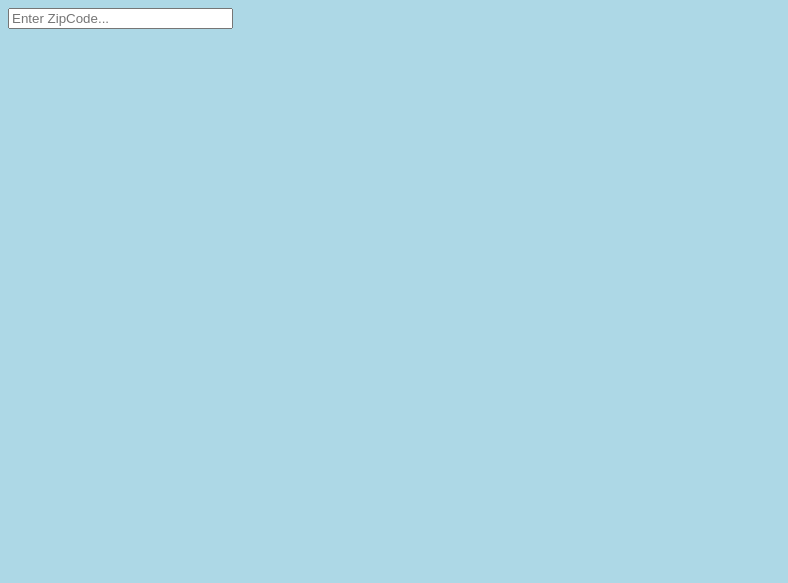
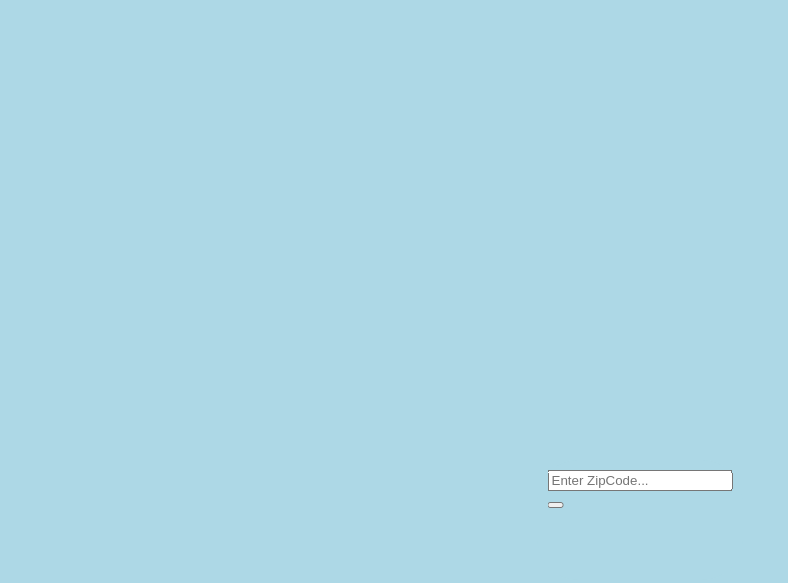
Before and after one commit to CS196Illinois/Group11-SP23, a plain HTML site: page index.html in a window 1280 px wide. Shown: the whole page, without its empty margins (0-788 px from the left). Drawn offline with Linux system fonts and the light colour scheme.

Commit message:
updated FE

```diff
--- a/index.css
+++ b/index.css
@@ -3,6 +3,21 @@ body {
 	background-color: lightblue;
 }
 
-.search {
+.SearchBox {
+	position: absolute;
+	top: 50%;
+	left: 50%;
+	transform:  translate(-50%,50%);
+	height: 100px;
+	border-radius: 40px;
+	padding: 10px;
 	background-color: lightblue;
 }
+
+.SearchBox:hover > .SearchText {
+	width: 240px;
+}
+
+.SearchBox:hover > .SearchButton {
+	background: white;
+}
--- a/index.html
+++ b/index.html
@@ -7,8 +7,13 @@
 	</head>
 
 	<body>
-		<div class = "Container-Fluid">
-			<input type= "text" id = "search" name = "search" minlength="5" maxlength = "5" size = "25", placeHolder = "Enter ZipCode...">
+		<div class = "SearchBox">
+			<form>
+			<div class = "SearchText">
+				<input class = "SearchInput" type= "text" minlength="5" maxlength = "5" placeHolder = "Enter ZipCode...">
+			</div>
+			<button class = "SearchButton" > </button>
+			</form>
 		</div>
 
 
```
